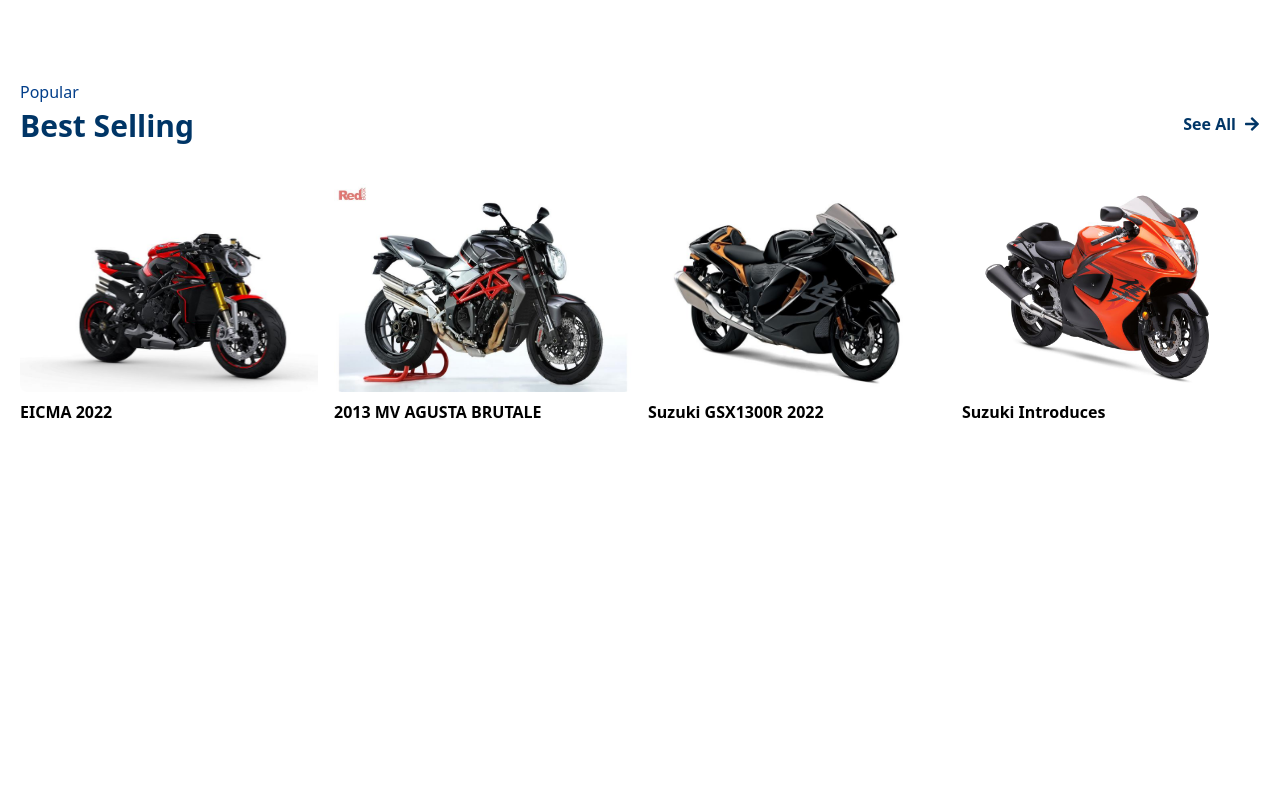
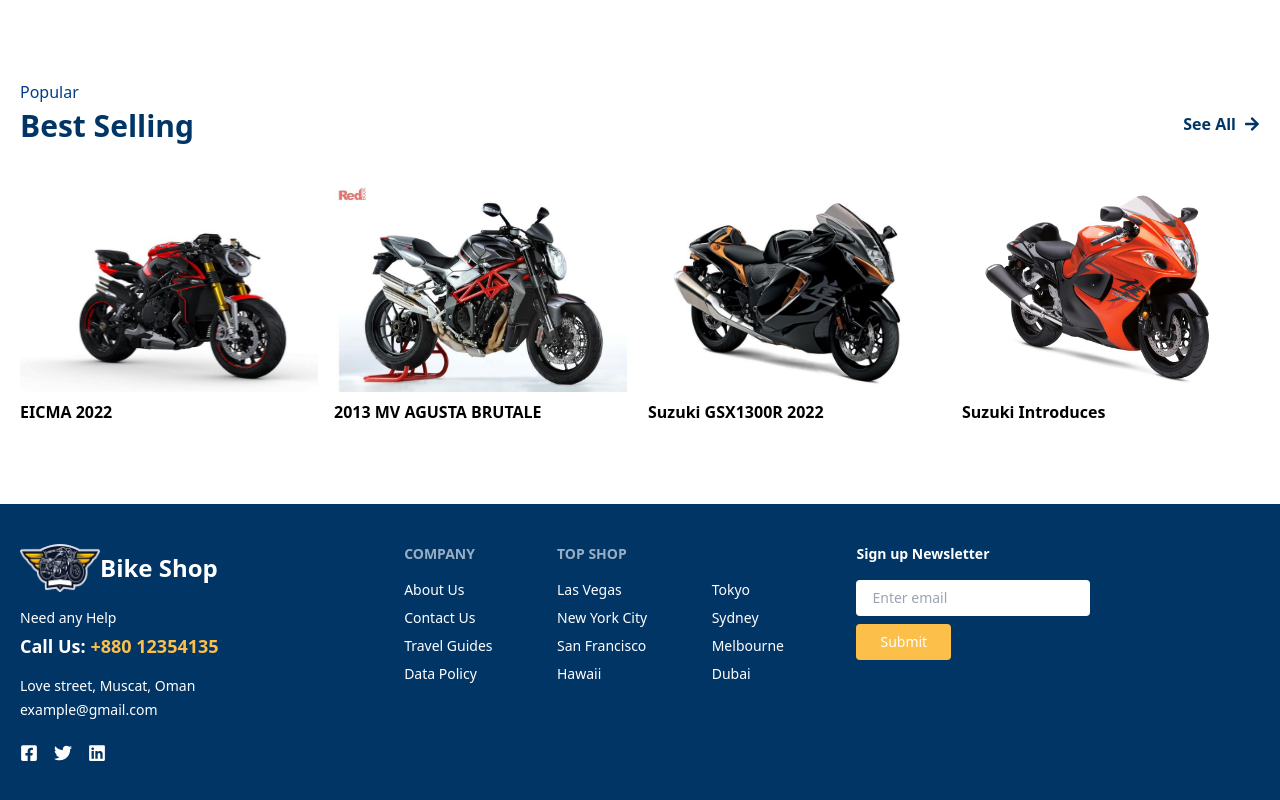
Before and after one commit to kowsar-mahmud-remon/bike-shop, a Next.js app: page / in a window 1280 px wide. Shown: the part 780-1580 px from the top of the page. Before the commit the page ends 1284 px from the top, so only its background shows below. Built offline with nearby package versions, Linux system fonts and the light colour scheme; no server answers.

Commit message:
added footer

```diff
--- /dev/null
+++ b/src/components/Footer/Footer.tsx
@@ -0,0 +1,102 @@
+import React from "react";
+import logo from "../../assets/logo.png";
+import { FaFacebookSquare, FaTwitter, FaLinkedin } from "react-icons/fa";
+import Image from "next/image";
+import Link from "next/link";
+
+const Footer = () => {
+  return (
+    <div className="bg-secondary text-white">
+      <div className="max-w-[1280px] mx-auto">
+        <footer className="footer px-5 py-10 ">
+          <div className="">
+            <div className="flex items-center">
+              <Image
+                className=" w-20 h-12"
+                src={logo}
+                width={500}
+                height={500}
+                alt="Picture of the logo"
+              />
+              <p className="text-2xl font-semibold">Bike Shop</p>
+            </div>
+            <div className="mt-2">
+              <p>Need any Help</p>
+              <p className="mt-1 text-lg font-semibold">
+                Call Us: <span className="text-[#fcbf49]"> +880 12354135</span>
+              </p>
+              <p className="mt-4 mb-1">Love street, Muscat, Oman</p>
+              <p>example@gmail.com</p>
+            </div>
+
+            <div className="flex gap-4 text-lg mt-4">
+              <FaFacebookSquare />
+              <FaTwitter />
+              <FaLinkedin />
+            </div>
+          </div>
+          <div className="footer">
+            <div>
+              <span className="footer-title">Company</span>
+              <Link href="/" className="link link-hover">
+                About Us
+              </Link>
+              <Link href="/" className="link link-hover">
+                Contact Us
+              </Link>
+              <Link href="/" className="link link-hover">
+                Travel Guides
+              </Link>
+              <Link href="/" className="link link-hover">
+                Data Policy
+              </Link>
+            </div>
+            <div>
+              <span className="footer-title">Top Shop</span>
+              <Link href="/" className="link link-hover">
+                Las Vegas
+              </Link>
+              <Link href="/" className="link link-hover">
+                New York City
+              </Link>
+              <Link href="/" className="link link-hover">
+                San Francisco
+              </Link>
+              <Link href="/" className="link link-hover">
+                Hawaii
+              </Link>
+            </div>
+            <div>
+              <span className="footer-title mb-7"></span>
+              <Link href="/" className="link link-hover">
+                Tokyo
+              </Link>
+              <Link href="/" className="link link-hover">
+                Sydney
+              </Link>
+              <Link href="/" className="link link-hover">
+                Melbourne
+              </Link>
+              <Link href="/" className="link link-hover">
+                Dubai
+              </Link>
+            </div>
+          </div>
+          <div className="">
+            <p className="text-md font-semibold">Sign up Newsletter</p>
+            <input
+              className="py-2 px-4 rounded mt-2"
+              type="text"
+              name=""
+              id=""
+              placeholder="Enter email"
+            />
+            <button className="rounded bg-[#fcbf49] py-2 px-6 ">Submit</button>
+          </div>
+        </footer>
+      </div>
+    </div>
+  );
+};
+
+export default Footer;
--- a/src/components/Layout/RootLayout.tsx
+++ b/src/components/Layout/RootLayout.tsx
@@ -1,3 +1,4 @@
+import Footer from "../Footer/Footer";
 import Navbar from "../Navbar/Navbar";
 
 const RootLayout = ({ children }: any) => {
@@ -5,6 +6,7 @@
     <>
       <Navbar></Navbar>
       {children}
+      <Footer></Footer>
     </>
   );
 };
--- a/src/pages/bike/[id].tsx
+++ b/src/pages/bike/[id].tsx
@@ -40,7 +40,7 @@
         <div className=" bg-slate-200 p-4 rounded-lg hover:shadow-2xl">
           <div className="">
             <Image
-              className="w-full h-60"
+              className="w-full h-72"
               src={bikeData?.imgUrl}
               width={500}
               height={500}
--- a/src/styles/globals.css
+++ b/src/styles/globals.css
@@ -5,6 +5,15 @@
 body {
   background: #fff;
   color: black;
+}
+
+.bgImg {
+  background-image: url("../assets/bannerBg.jpg");
+  /* height: 100vh; */
+  background-position: center;
+  background-repeat: no-repeat;
+  background-size: cover;
+  border-radius: 10px;
 }
 
 /*
```
